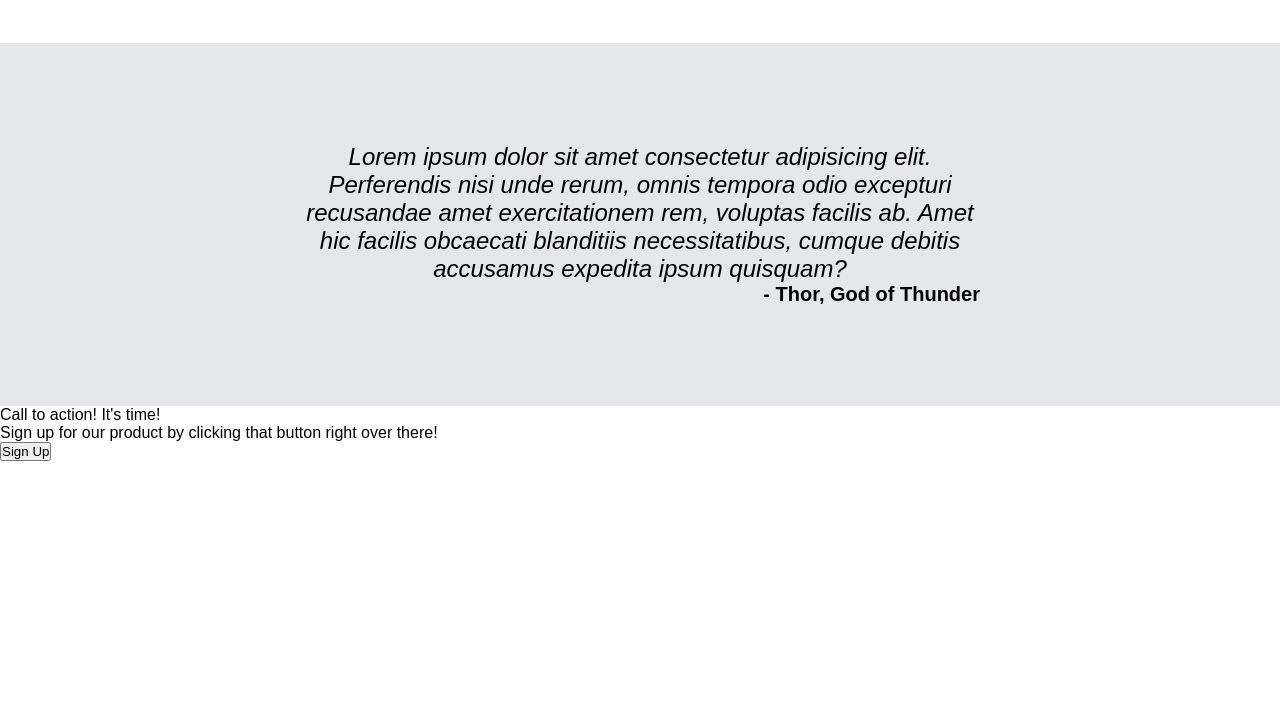
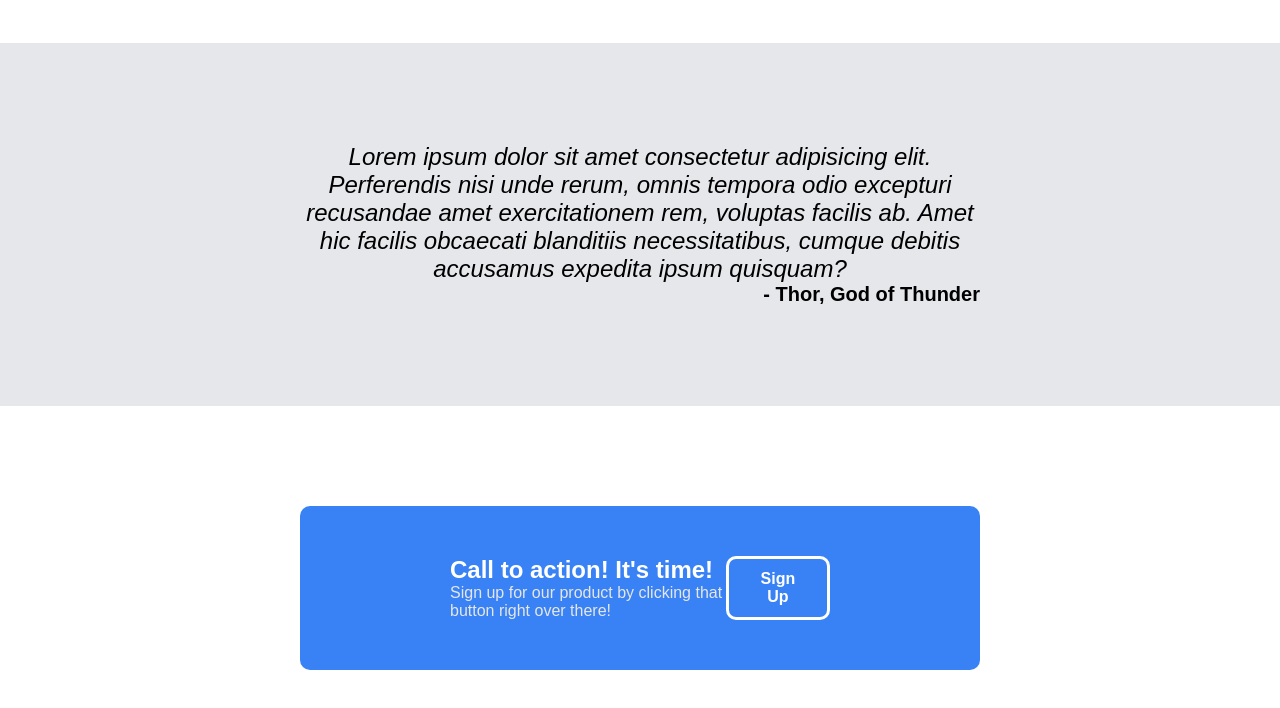
Before and after one commit to nerozawady/top-landing-page, a plain HTML site: page index.html in a window 1280 px wide. Shown: the part 1039-1747 px from the top of the page. Before the commit the page ends 1500 px from the top, so only its background shows below. Drawn offline with Linux system fonts and the light colour scheme.

Commit message:
Add cta section styles

```diff
--- a/style.css
+++ b/style.css
@@ -16,7 +16,8 @@ GENERAL STYLES
 .header,
 .hero,
 .info,
-.quote {
+.quote,
+.cta {
     padding-inline: 300px;
 }
 
@@ -156,3 +157,41 @@ QUOTE SECTION
     font-size: 20px;
     font-weight: bold;
 }
+
+/**********************************************************************************************************************
+CALL TO ACTION (CTA) SECTION
+**********************************************************************************************************************/
+.cta {
+    padding-block: 100px;
+    color: white;
+}
+
+.cta__content {
+    padding: 50px 150px;
+    background-color: var(--color-2);
+    display: flex;
+    border-radius: 10px;
+}
+
+.cta__text-container {
+    flex-grow: 1;
+}
+
+.cta__title {
+    font-size: 24px;
+    font-weight: bold;
+}
+
+.cta__text {
+    color: rgb(230, 230, 230);
+}
+
+.cta__button {
+    padding: 10px 30px;
+    background-color: var(--color-2);
+    border: 3px solid white;
+    border-radius: 10px;
+    color: white;
+    font-size: 16px;
+    font-weight: bold;
+}
```
